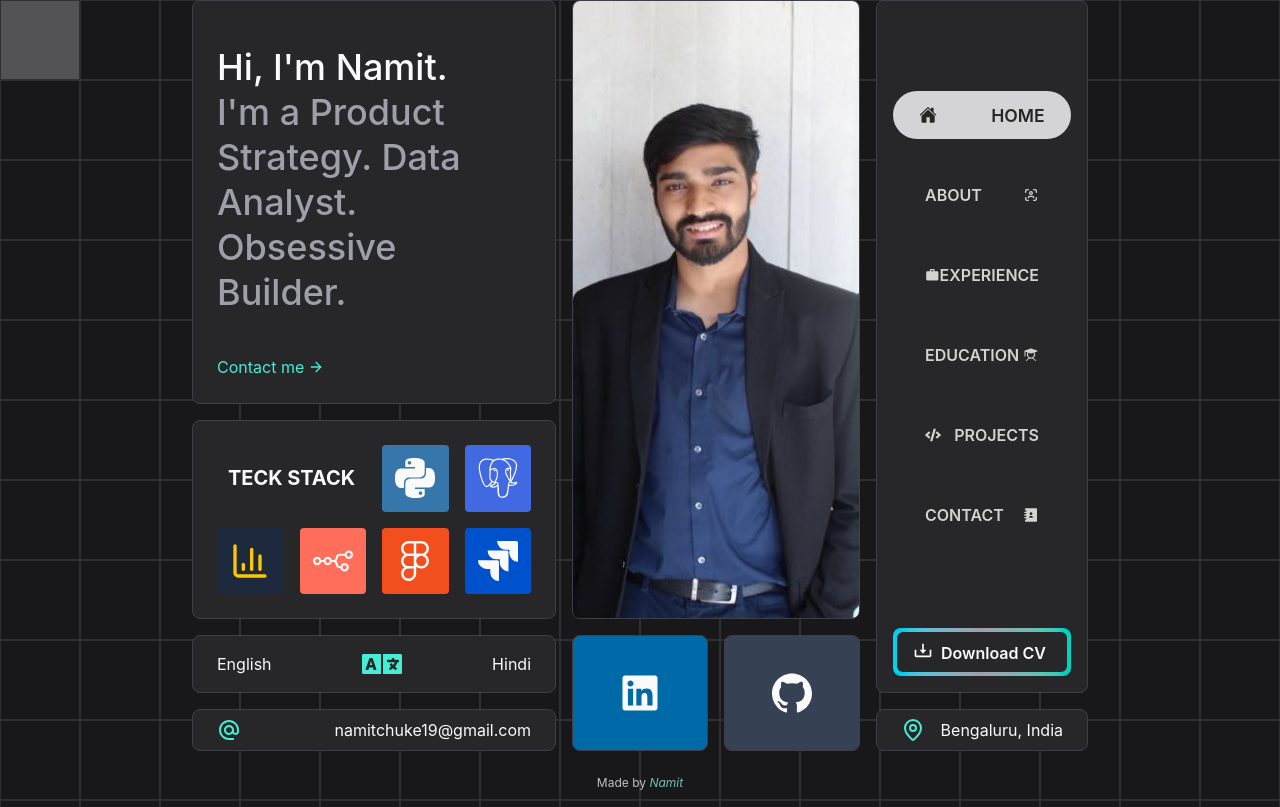
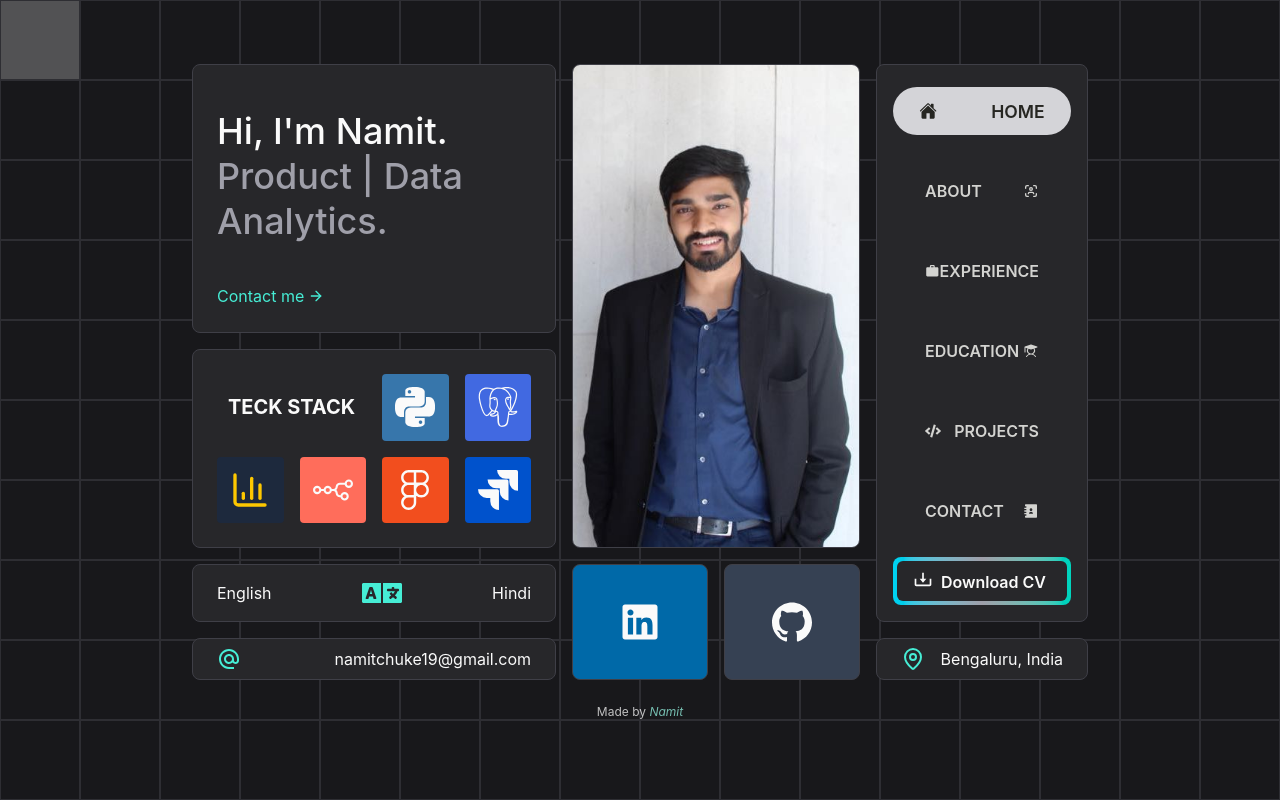
Before and after one commit to Namitchuke/Portfolio, a React (Vite) app: page / in a window 1280 px wide. Built offline with nearby package versions, Linux system fonts and the light colour scheme.

Commit message:
Update title and remove 'I'm a' prefix

```diff
--- a/src/assets/data.tsx
+++ b/src/assets/data.tsx
@@ -5,7 +5,7 @@ import type { Experience } from "../lib/types";
 export const myInfo = {
   name: "Namit Nitin Chuke",
   alias: "Namit",
-  title: "Product Strategy. Data Analyst. Obsessive Builder",
+  title: "Product | Data Analytics",
   image: "/personal.jpg",
   skills: [
     {
--- a/src/components/animated-ui/header/AnimatedTitleHeaderBox.tsx
+++ b/src/components/animated-ui/header/AnimatedTitleHeaderBox.tsx
@@ -11,8 +11,8 @@ export const AnimatedTitleHeaderBox = () => {
         <h1 className=" text-4xl font-medium  mt-5 leading-tight">
           Hi, I'm {myInfo.alias}.
         </h1>
-        <p className="text-4xl font-medium leading-tight text-zinc-400 mb-10">
-          I'm a {myInfo.title}.
+        <p className="text-zinc-400 text-4xl font-medium leading-tight mb-10">
+          {myInfo.title}.
         </p>
         <button
           className="flex items-center gap-1 text-teal-300 hover:underline"
```
